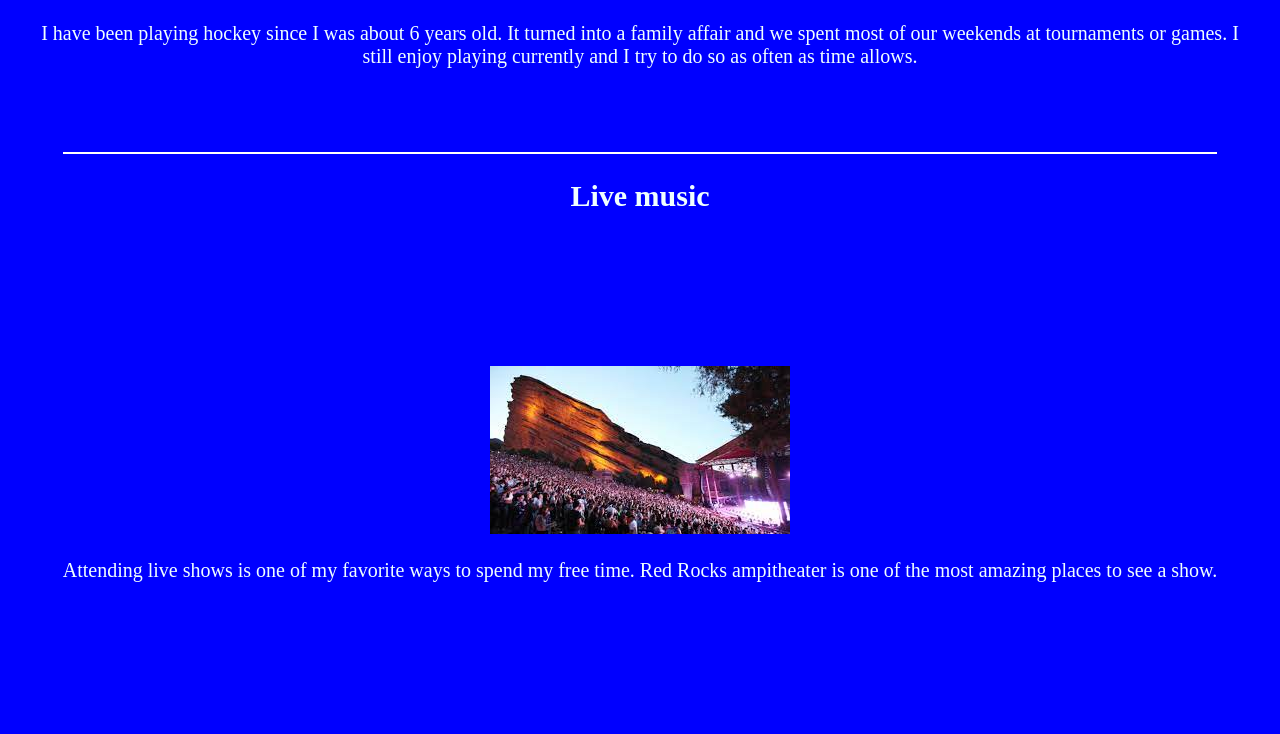
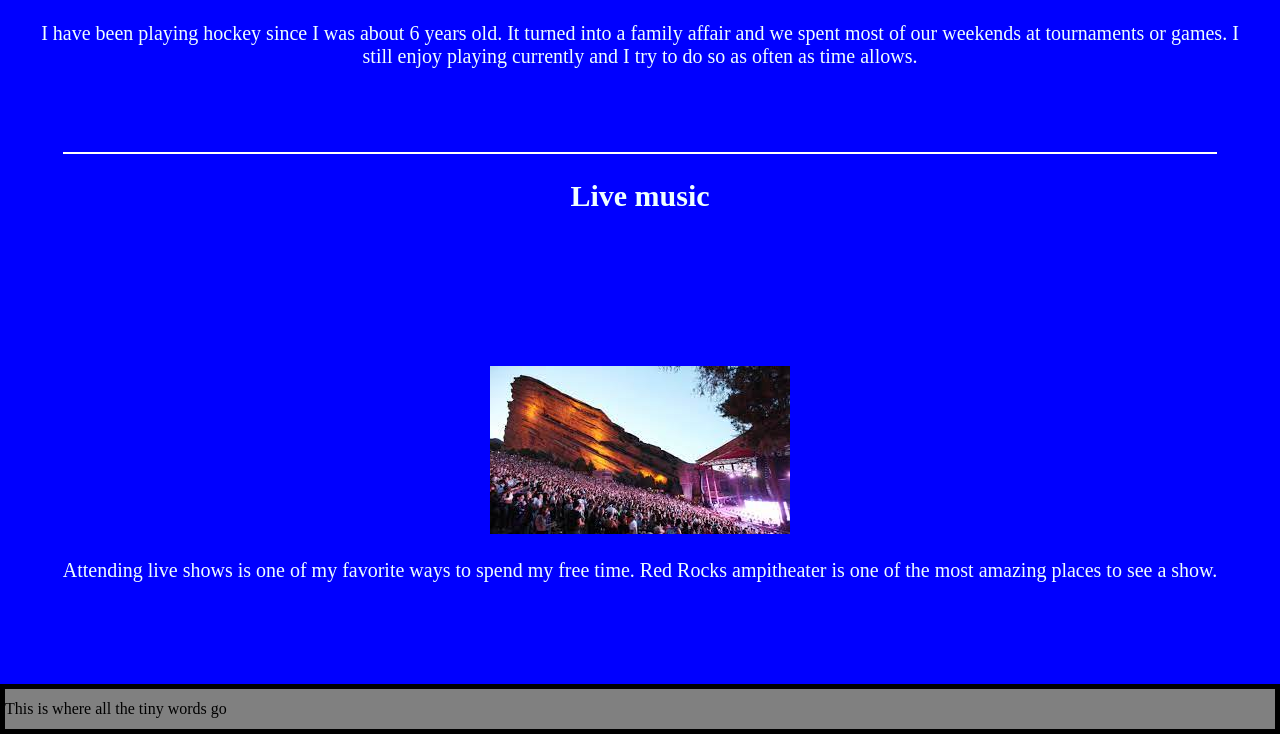
Before and after one commit to kbeaven17/2401-personal-website-pt1, a plain HTML site: page about.html in a window 1280 px wide. Shown: the part 1234-1968 px from the top of the page. Before the commit the page ends 1918 px from the top, so only its background shows below. Drawn offline with Linux system fonts and the light colour scheme.

Commit message:
java changes

```diff
--- a/about.html
+++ b/about.html
@@ -4,6 +4,7 @@
     <meta charset="UTF-8">
     <meta name="viewport" content="width=device-width, initial-scale=1.0">
     <link rel="stylesheet" href="style.css"/>
+    <script src="javascript.js"></script>
     <title>Document</title>
 </head>
 <body>
@@ -49,7 +50,12 @@
             </p>
         </section>
 
+
     </main>
+
+    <footer>
+        <p>This is where all the tiny words go</p>
+    </footer>
 
 </body>
 </html>
--- a/javascript.js
+++ b/javascript.js
@@ -0,0 +1 @@
+console.log("Hello World!")
--- a/style.css
+++ b/style.css
@@ -89,12 +89,14 @@ img{
  }
 
  footer {
-    position:fixed;
+    display:flex;
+    justify-content:space-between;
+    position:absolute;
     left:0;
     right:0;
 
     border: 5px solid;
-    height: 20px;
+    height: 50px;
     align-items: center;
     background-color: grey;
 
```
Also changed, not shown: index.html (+2 -0 lines), portfoli.html (+5 -0 lines).
